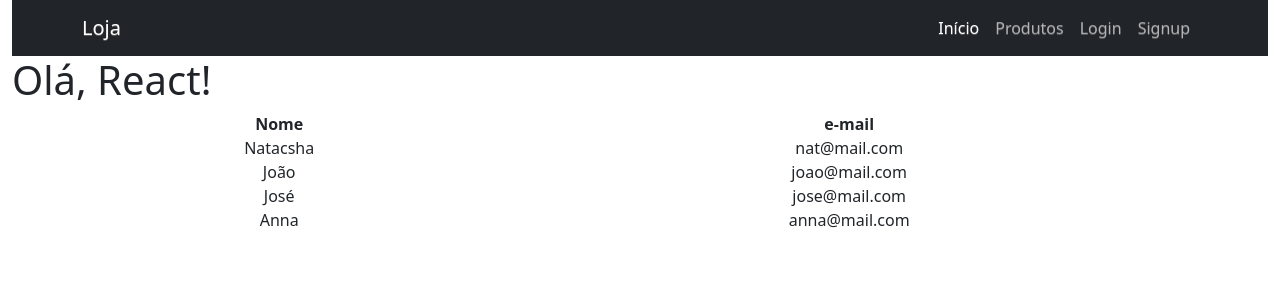
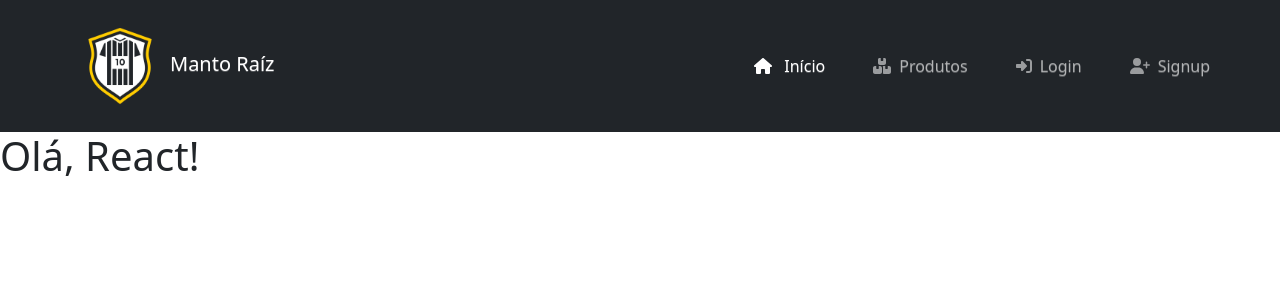
Before and after one commit to josuelustosa-webacademy2023/WACAD014-frontend-react, a React (Create React App) app in the folder create-react-app/my-app/: page / in a window 1280 px wide. Shown: the top 300 px of the page. Built offline with nearby package versions, Linux system fonts and the light colour scheme.

Commit message:
style: adicionando icones e logo do navbar

```diff
--- a/create-react-app/my-app/src/App.js
+++ b/create-react-app/my-app/src/App.js
@@ -9,7 +9,7 @@ class App extends Component {
       <div className="container-fluid">
         <NavBar />
         <h1>Olá, React!</h1>
-        <Table />
+        {/* <Table /> */}
       </div>
     );
   }
--- a/create-react-app/my-app/src/NavBar/NavBar.js
+++ b/create-react-app/my-app/src/NavBar/NavBar.js
@@ -1,12 +1,28 @@
 import React, { Component } from "react";
+import { FontAwesomeIcon } from "@fortawesome/react-fontawesome";
+import {
+  faHouse,
+  faBoxesStacked,
+  faRightToBracket,
+  faUserPlus,
+} from "@fortawesome/free-solid-svg-icons";
+
+import logoNav from "../assets/logo-manto-raiz.png";
 
 class NavBar extends Component {
   render() {
     return (
-      <nav class="navbar navbar-expand-lg bg-dark" data-bs-theme="dark">
+      <nav class="navbar navbar-expand-lg bg-dark py-3" data-bs-theme="dark">
         <div class="container">
           <a class="navbar-brand" href="#">
-            Loja
+            <img
+              src={logoNav}
+              alt="Logo Manto Raíz"
+              width="100"
+              height="100"
+              class="d-inline-block align-text"
+            />
+            Manto Raíz
           </a>
           <button
             class="navbar-toggler"
@@ -21,23 +37,36 @@ class NavBar extends Component {
           </button>
           <div class="collapse navbar-collapse" id="navbarTogglerDemo02">
             <ul class="navbar-nav ms-auto mb-2 mb-lg-0">
-              <li class="nav-item">
+              <li class="nav-item pe-5">
                 <a class="nav-link active" aria-current="page" href="#">
+                  <FontAwesomeIcon icon={faHouse} style={{ marginRight: 8 }} />{" "}
                   Início
                 </a>
               </li>
-              <li class="nav-item">
+              <li class="nav-item pe-5">
                 <a class="nav-link" href="#">
+                  <FontAwesomeIcon
+                    icon={faBoxesStacked}
+                    style={{ marginRight: 8 }}
+                  />
                   Produtos
                 </a>
               </li>
-              <li class="nav-item">
+              <li class="nav-item pe-5">
                 <a class="nav-link" href="#">
+                  <FontAwesomeIcon
+                    icon={faRightToBracket}
+                    style={{ marginRight: 8 }}
+                  />
                   Login
                 </a>
               </li>
               <li class="nav-item">
                 <a class="nav-link" href="#">
+                  <FontAwesomeIcon
+                    icon={faUserPlus}
+                    style={{ marginRight: 8 }}
+                  />
                   Signup
                 </a>
               </li>
--- a/create-react-app/my-app/src/index.css
+++ b/create-react-app/my-app/src/index.css
@@ -5,8 +5,7 @@
  */
 
 * {
-  margin: 0;
-  padding: 0;
+  padding: 0 !important;
 }
 
 .btn-danger,
```
Also changed, not shown: create-react-app/my-app/src/NavBar/style.css (added), create-react-app/my-app/src/assets/logo-manto-raiz.png (added).
